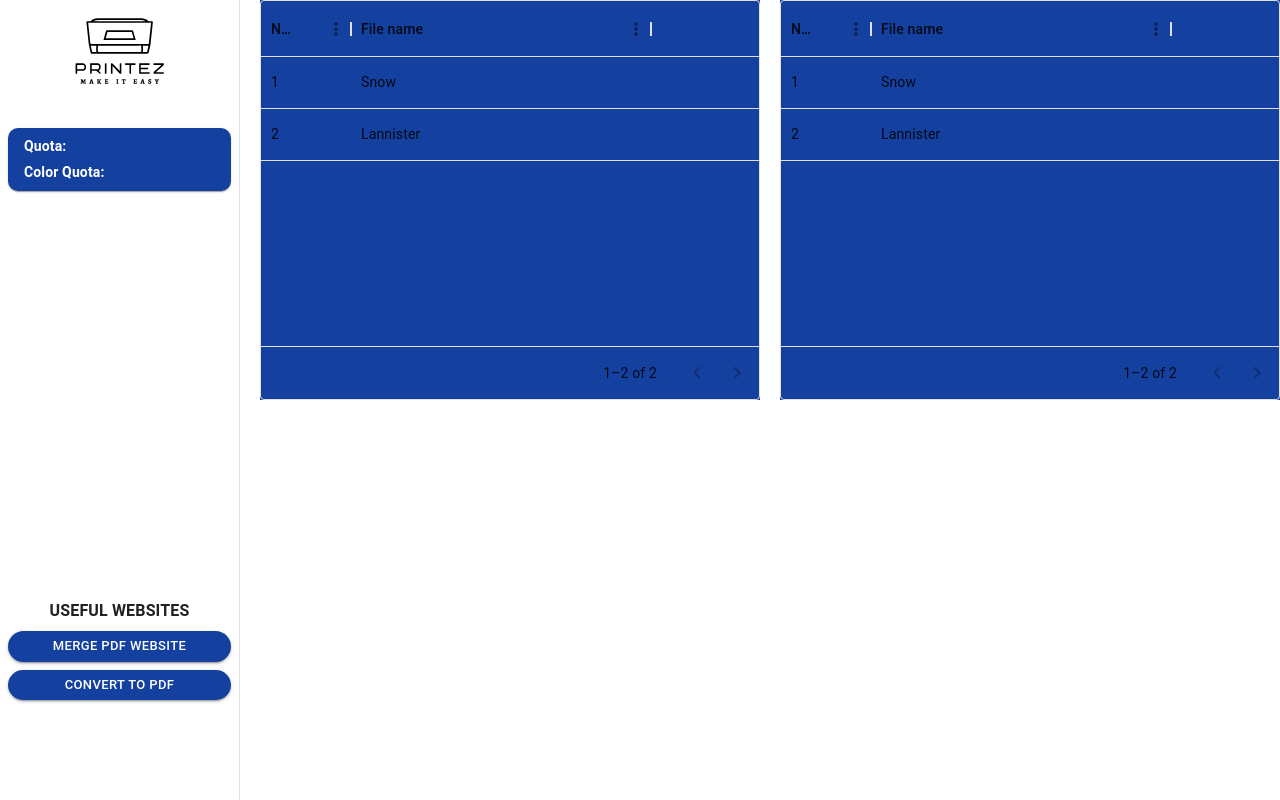
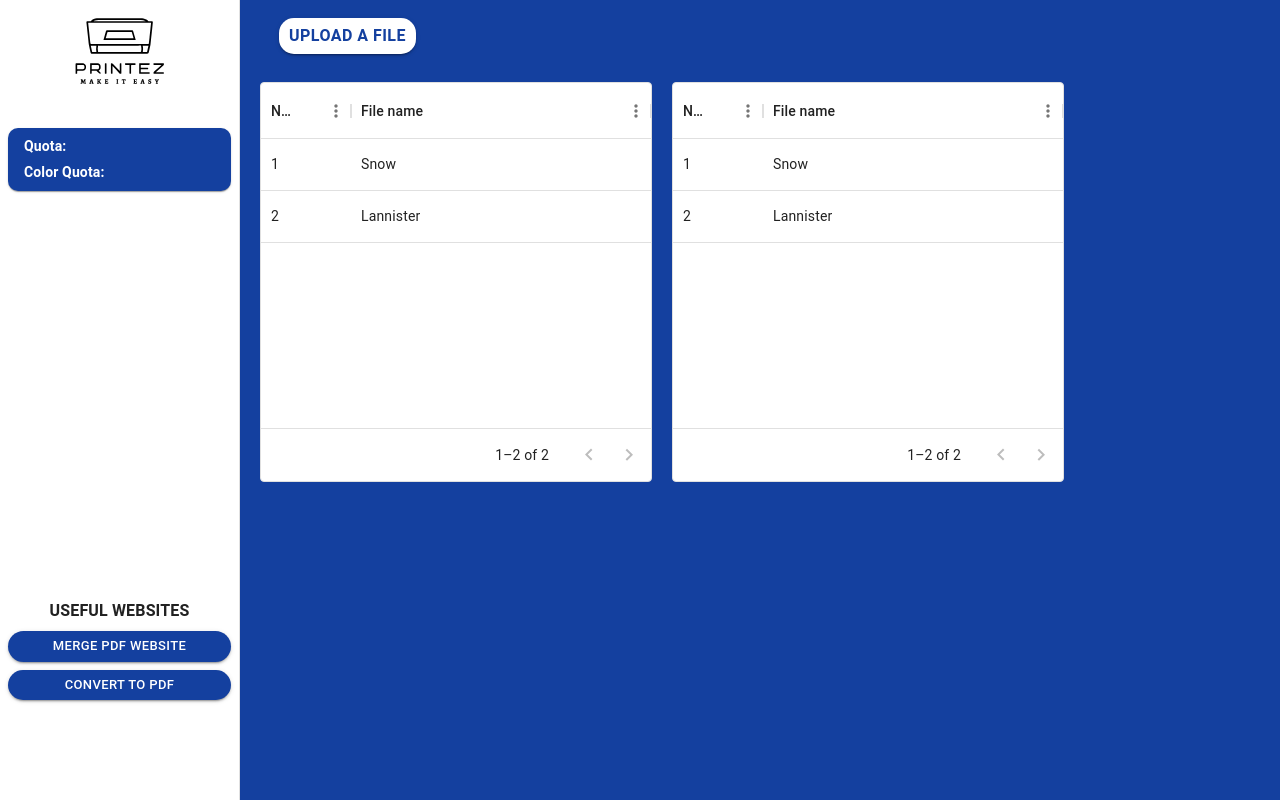
Before and after one commit to Pughal77/printEz, a React (Create React App) app in the folder client/: page /user in a window 1280 px wide. Built offline with nearby package versions, Linux system fonts and the light colour scheme; no server answers.

Commit message:
changed arrangement of UI components in user page

```diff
--- a/client/src/components/dataGrid.js
+++ b/client/src/components/dataGrid.js
@@ -24,8 +24,9 @@ const rows = [
 export default function DataGridDemo() {
   return (
     <ThemeProvider theme={theme}>
-      <Box sx={{ height: 400, width: '100%', backgroundColor: 'primary.main' }}>
+      <Box sx={{ height: 400, width: '100%'}}>
         <DataGrid
+          sx={{backgroundColor: "#FFFFFF"}}
           rows={rows}
           columns={columns}
           initialState={{
--- a/client/src/components/uploadButton.js
+++ b/client/src/components/uploadButton.js
@@ -0,0 +1,39 @@
+import Box from '@mui/material/Box';
+import Button from '@mui/material/Button';
+import { ThemeProvider } from '@emotion/react';
+import { CssBaseline } from '@mui/material';
+
+import { theme } from '../style/style';
+
+export default function UploadButton() {
+    return (
+        <ThemeProvider theme={theme}>
+            <Box
+            sx={{
+                margin: 0,
+                marginTop: "10px",
+                minHeight: '5vh',
+                maxHeight:  '20vh',
+                width: '175px',
+                display: 'flex',
+                flexDirection: 'row',
+                alignItems: 'center',
+                justifyContent: 'center'
+            }}
+            >
+                <CssBaseline/>
+                <Button variant='contained' size='small'
+                sx={{
+                    margin: '1vmin',
+                    borderRadius: '15px',
+                    backgroundColor: '#ffffff',
+                    color: 'primary.main',
+                    fontSize: 16,
+                    fontWeight: 'bold'
+                }}>
+                    upload a file
+                </Button>
+            </Box>
+        </ThemeProvider>
+    );
+}
--- a/client/src/pages/User.js
+++ b/client/src/pages/User.js
@@ -1,22 +1,55 @@
 import DrawerLeft from '../components/drawer'
 import { Box } from '@mui/material'
 import DataGridDemo from '../components/dataGrid'
+import { ThemeProvider } from '@emotion/react';
+import UploadButton from '../components/uploadButton';
+
+import { theme } from '../style/style';
 
 function User({ quotas, user }) {
   return (
+    <ThemeProvider theme={theme}>
       <Box
         sx={{
           display:"flex",
-      gap:'20px'
-    }}>
+          height: "100vh",
+          gap: "20px",
+          backgroundColor: "primary.main",
+          display: 'flex',
+          flexDirection: 'row'
+        }}
+      >
         <DrawerLeft
           quota={quotas.normalQuota}
           colorQuota={quotas.colorQuota}
           user={user}
         />
+        <Box
+          sx={{
+            display:"flex",
+            gap:"20px",
+            backgroundColor: "primary.main",
+            display: 'flex',
+            flexDirection: 'column'
+          }}
+        >
+          <UploadButton />
+          <Box
+            sx={{
+              display:"flex",
+              gap:"20px",
+              backgroundColor: "primary.main",
+              display: 'flex',
+              flexDirection: 'row'
+            }}
+          >
             <DataGridDemo />
             <DataGridDemo />
           </Box>
+        </Box>
+      </Box>
+    </ThemeProvider>
+
   )
 }
 
--- a/client/src/style/style.js
+++ b/client/src/style/style.js
@@ -39,7 +39,7 @@ const myCard = styled(Card) ({ minWidth: 240, backgroundColor: "#aaacaf", border
 function TopBannerStyle() {
     return (
         <div>
-            <ThemeProvider theme={createTheme}>
+            <ThemeProvider theme={theme}>
                 <CssBaseline/>
                 <Box
                     sx={{
```
Lines whose indentation alone changed are shown as unchanged.
